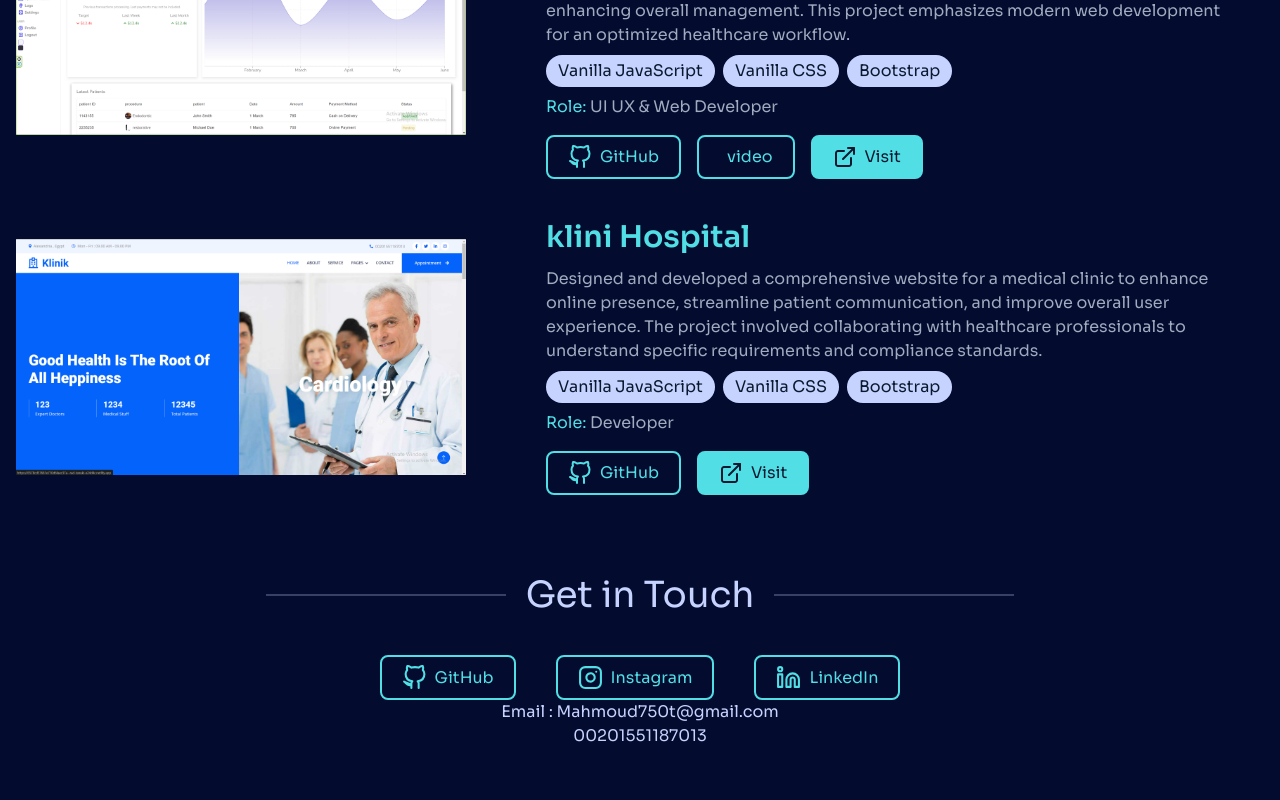
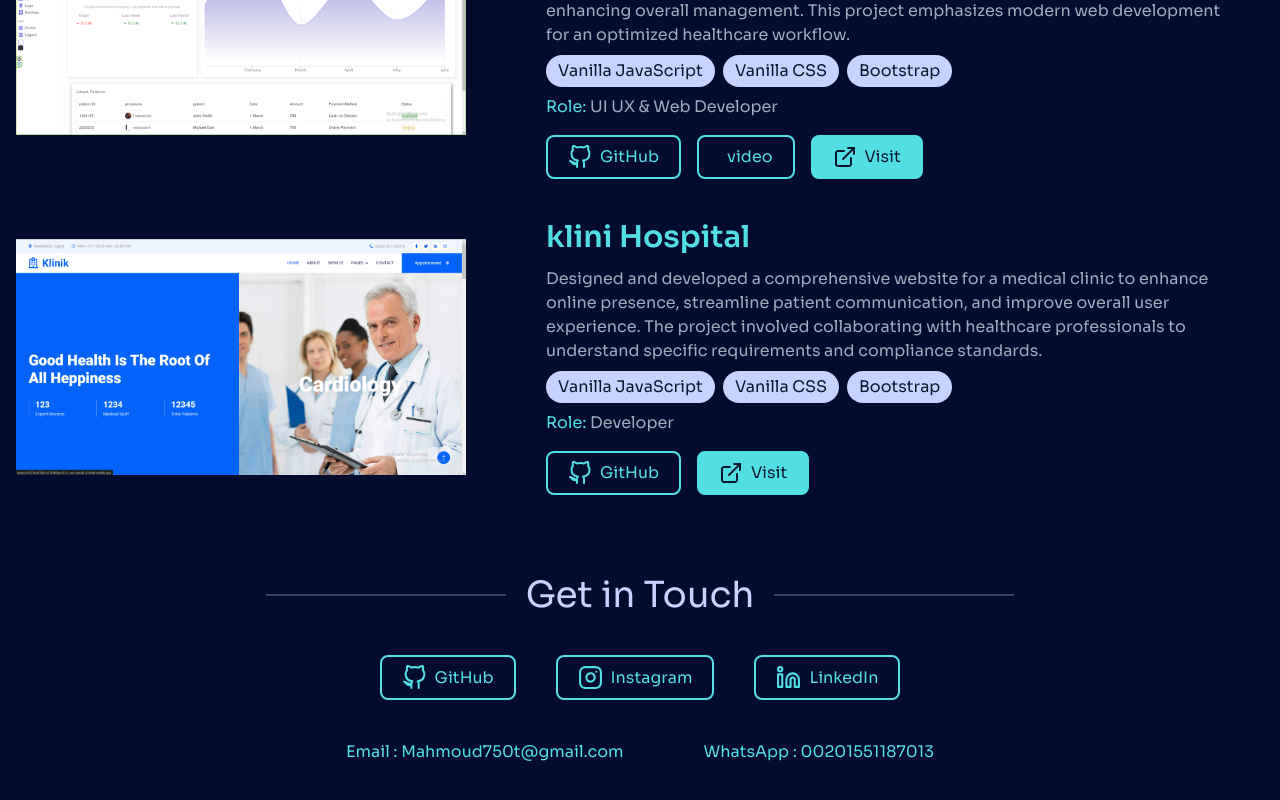
Before and after one commit to MAhmoud750t/prtofolio, a Next.js app: page / in a window 1280 px wide. Shown: the part 1769-2569 px from the top of the page. Built offline with nearby package versions, Linux system fonts and the light colour scheme.

Commit message:
Update index.tsx

```diff
--- a/src/components/Contact/index.tsx
+++ b/src/components/Contact/index.tsx
@@ -29,8 +29,10 @@ export const Contact = () => {
           </div>
         ))}
       </div>
-      <span>Email : Mahmoud750t@gmail.com</span>
-      <span>00201551187013</span>
+      <div className=" flex  justify-between mt-10">
+        <span className="px-10 text-neon ">Email : Mahmoud750t@gmail.com</span>
+        <span className="px-10 text-neon ">WhatsApp : 00201551187013</span>
+      </div>
     </div>
   );
 };
```
